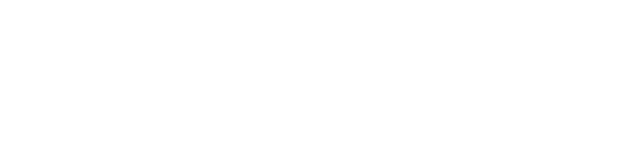
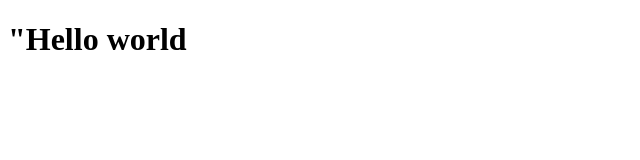
Before and after one commit to aidairuslanbek0/Test, a plain HTML site: page index.html in a window 1280 px wide. Shown: the whole page, without its empty margins (0-640 px from the left). Drawn offline with Linux system fonts and the light colour scheme.

Commit message:
second commit

```diff
--- a/index.html
+++ b/index.html
@@ -7,6 +7,6 @@
     <title>Document</title>
 </head>
 <body>
-
+    <h1>"Hello world</h1>
 </body>
 </html>
```
